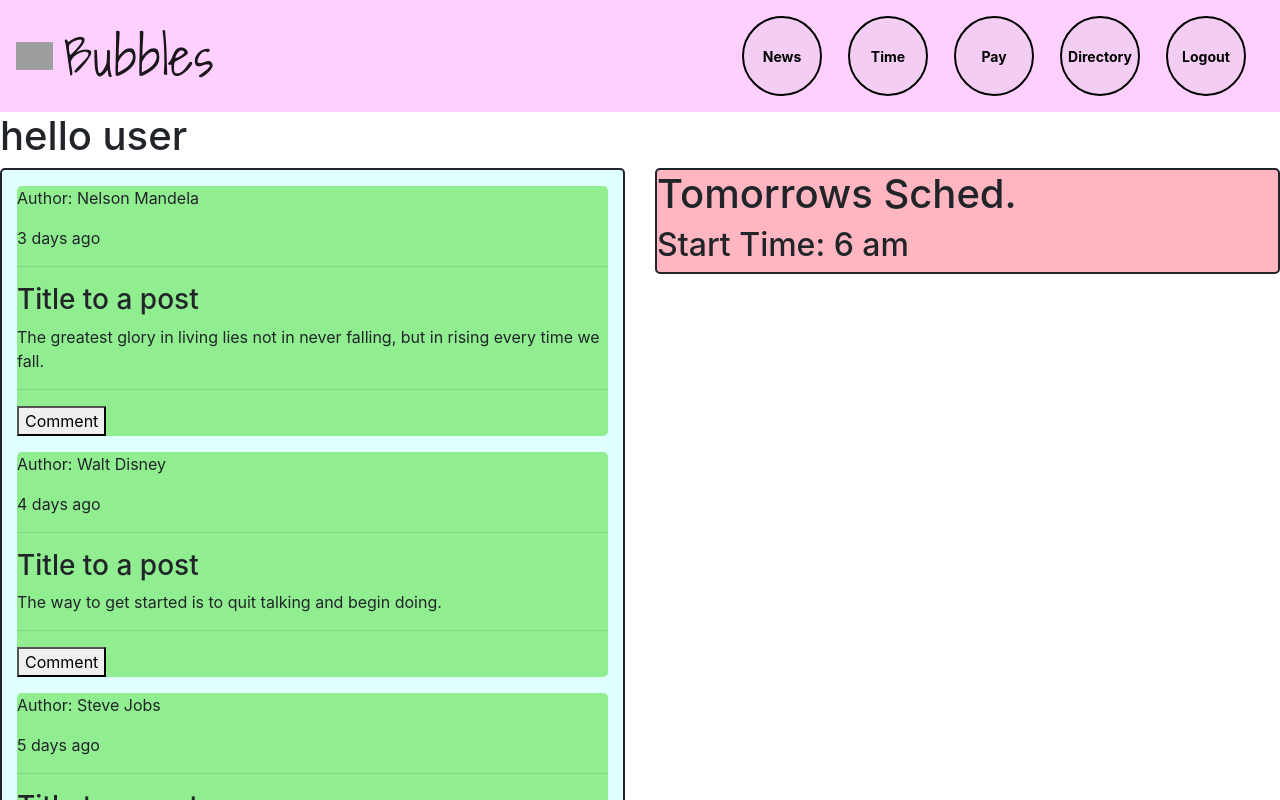
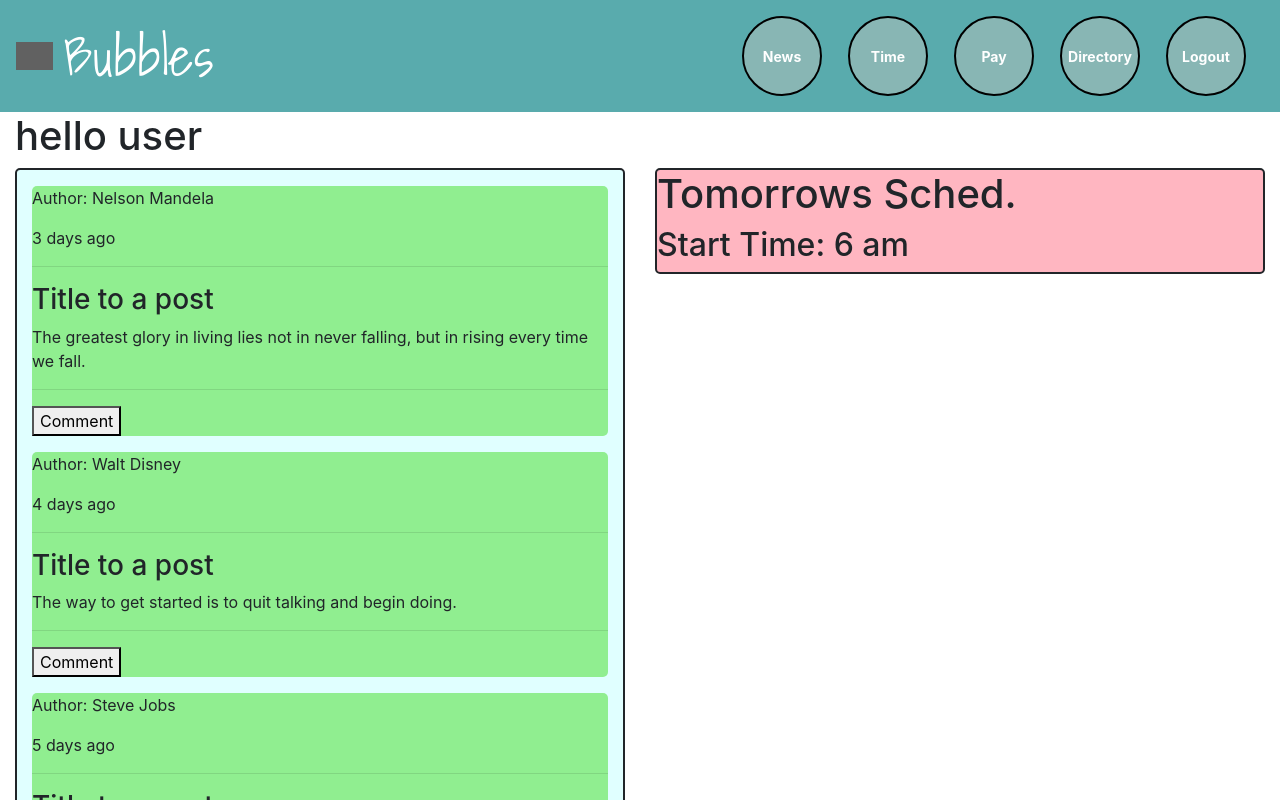
Before and after one commit to ETroya/Portal-Matriarch, a React (Create React App) app in the folder client/: page / in a window 1280 px wide. Shown: the top 800 px of the page. Built offline with nearby package versions, Linux system fonts and the light colour scheme; grey boxes are pictures that could not be loaded.

Commit message:
Changed color scheme of nav bar.

```diff
--- a/client/src/App.js
+++ b/client/src/App.js
@@ -2,7 +2,6 @@ import React from "react";
 import { BrowserRouter as Router, Route } from "react-router-dom";
 import Navbar from "./components/Navbar";
 import Footer from "./components/Footer";
-import Wrapper from "./components/Wrapper";
 import User from "./pages/user";
 import Login from "./pages/login";
 import Admin from "./pages/admin";
@@ -14,7 +13,7 @@ function App() {
       <Router>
         <div>
           <Navbar />
-        <Wrapper>
+          <div className="container-fluid">
             <Route exact path={["/user", "/"]}>
               <h1>hello user</h1>
               <User />
@@ -22,16 +21,13 @@ function App() {
             <Route exact path={"/admin"}>
               <Admin />
             </Route>
-          <Route path= "/login" component= {Login} />
-          <Route path= "/signup" component= {Signup} />
-        </Wrapper>
+            <Route path="/login" component={Login} />
+            <Route path="/signup" component={Signup} />
+          </div>
           <Footer />
         </div>
       </Router>
     </StateProvider>
-
-
-
   );
 }
 
--- a/client/src/components/Navbar/index.js
+++ b/client/src/components/Navbar/index.js
@@ -3,7 +3,7 @@ import "./style.css";
 
 const index = () => {
   return (
-    <nav class="mynav navbar navbar-expand-lg navbar-light">
+    <nav class="mynav navbar navbar-expand-lg navbar-dark">
       <img class="logo" src="/assets/bubbles.svg" width="3%"></img>
       <a class="navbar-brand" id="appName" href="#">
         Bubbles
--- a/client/src/components/Navbar/style.css
+++ b/client/src/components/Navbar/style.css
@@ -1,9 +1,11 @@
 .mynav {
-  background-color: rgb(255, 208, 255);
+  background-color: rgb(89, 171, 173);
 }
 
 .logo {
   margin-right: 10px;
+  -webkit-filter: invert(100%); /* safari 6.0 - 9.0 */
+  filter: invert(100%);
 }
 
 #appName {
@@ -27,8 +29,8 @@
   font-size: 14px;
   font-weight: 700;
   text-align: center;
-  color: black;
+  color: white;
   border-width: 2px;
   border-color: rgb(0, 0, 0);
-  background-color: rgb(243, 205, 243);
+  background-color: rgb(136, 182, 180);
 }
--- a/client/src/components/Wrapper/index.js
+++ /dev/null
@@ -1,8 +0,0 @@
-import React from "react";
-import "./style.css";
-
-function Wrapper(props) {
-  return <main className="wrapper" {...props} />;
-}
-
-export default Wrapper;
--- a/client/src/components/Wrapper/style.css
+++ /dev/null
@@ -1,4 +0,0 @@
-.wrapper {
-    min-height: 100%;
-    padding-bottom: 100px;
-  }
```
Lines whose indentation alone changed are shown as unchanged.
